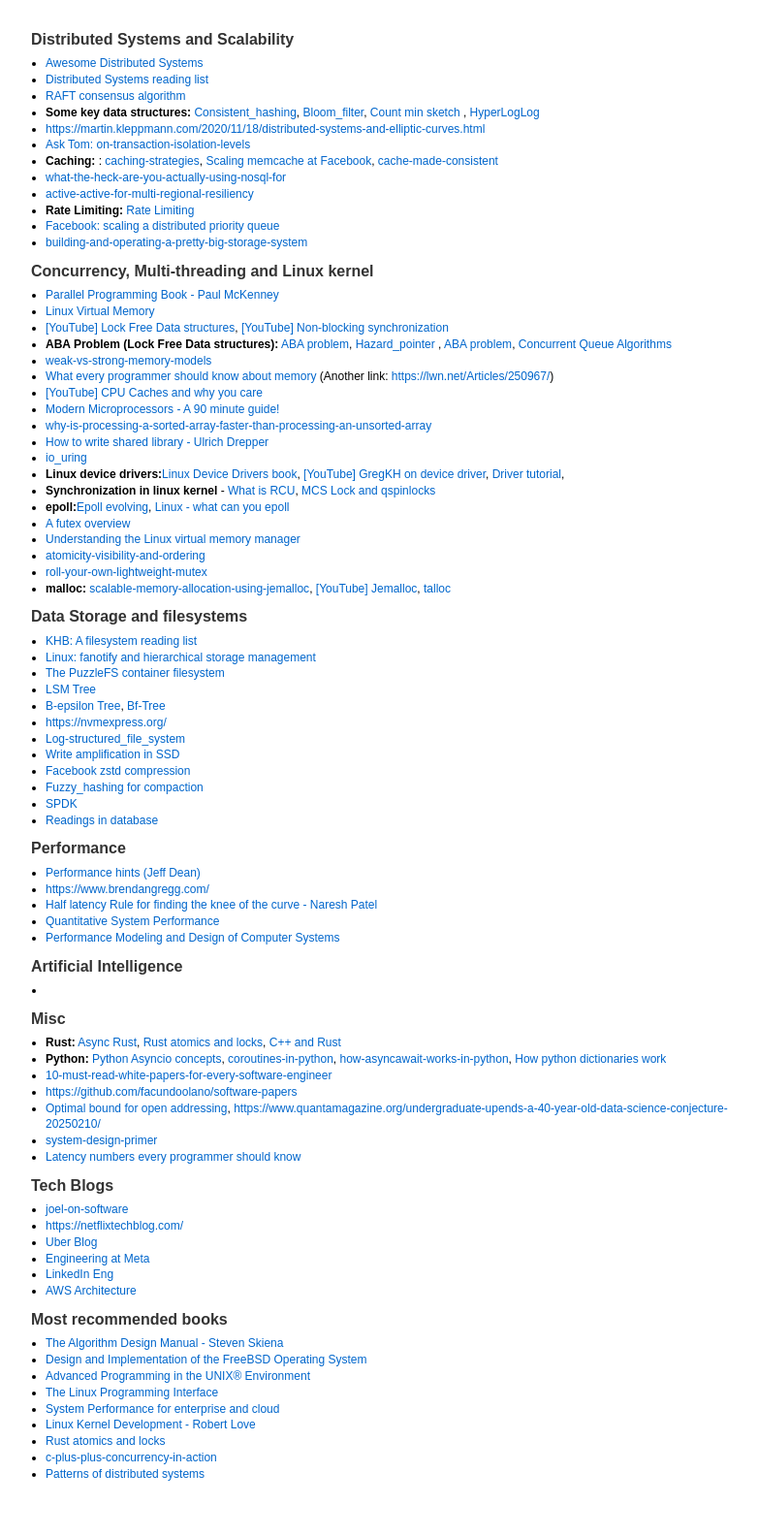
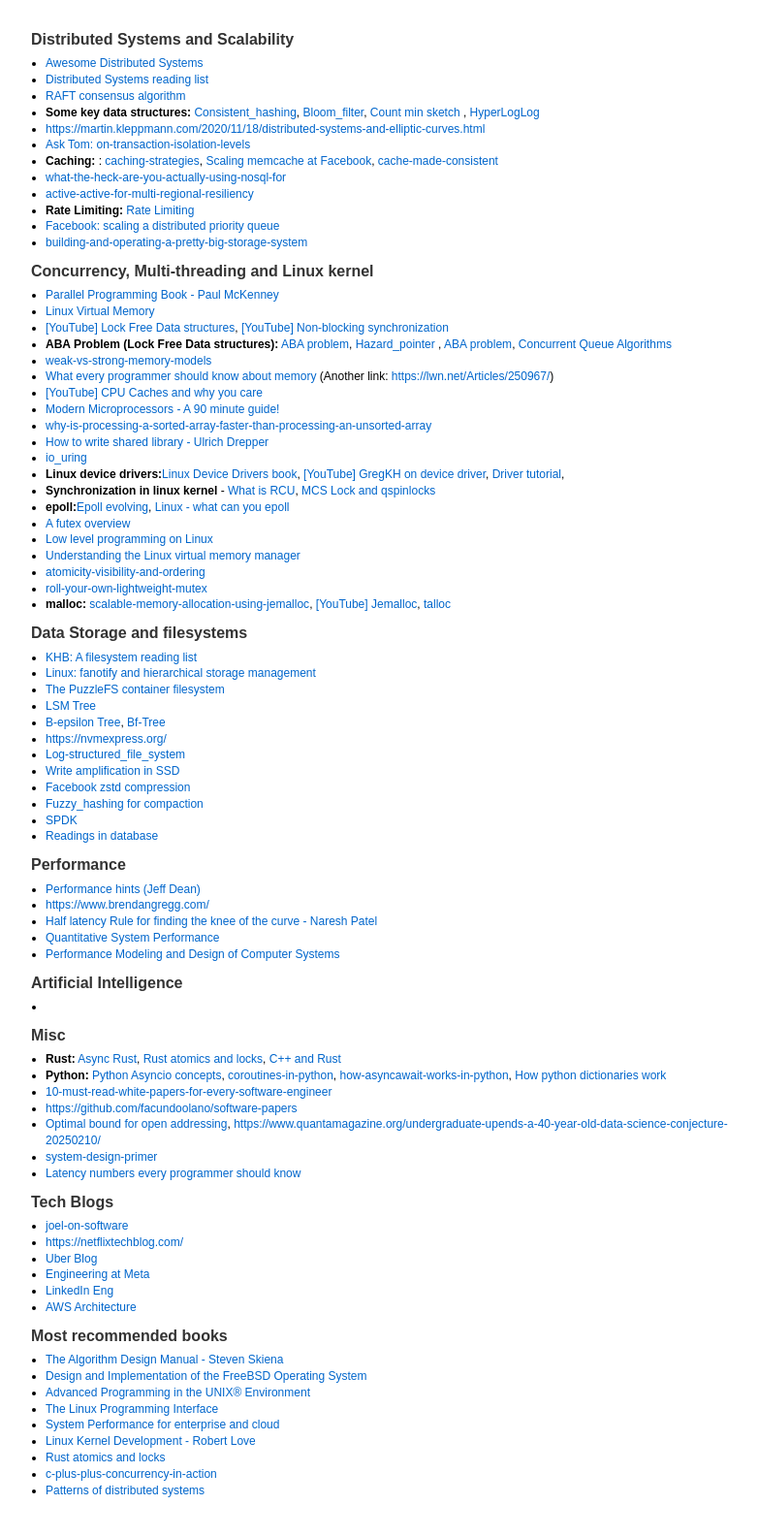
Before and after one commit to niraj17/niraj17.github.io, a Jekyll site: the page info/tech.html, which Jekyll copies as it is, in a window 1280 px wide. Shown: the whole page at 97% size, without its empty margins (223-1005 px from the left). Built offline with Jekyll 4.4.1, drawn with Linux system fonts in a browser that asks for light colours.

Commit message:
Update tech.html

```diff
--- a/info/tech.html
+++ b/info/tech.html
@@ -131,6 +131,7 @@
            <li> <b> Synchronization in linux kernel</b> - <a href=https://www.kernel.org/doc/html/next/RCU/whatisRCU.html>What is RCU</a>, <a href=https://lwn.net/Articles/590243/>MCS Lock and qspinlocks</a>
 	   <li> <b> epoll:</b><a href=https://lwn.net/Articles/633422/>Epoll evolving</a>, <a href=https://darkcoding.net/software/linux-what-can-you-epoll/>Linux - what can you epoll</a>
            <li> <a href=https://lwn.net/Articles/360699/>A futex overview</a>
+			<li><a href=https://www.linkedin.com/pulse/low-level-programming-linux-x86-64-series-ayman-alheraki-c8vzf/>Low level programming on Linux</li>
            <li> <a href=https://www.kernel.org/doc/gorman/>Understanding the Linux virtual memory manager</a>
            <li> <a href=https://jeremymanson.blogspot.com/2007/08/atomicity-visibility-and-ordering.html>atomicity-visibility-and-ordering</a>
            <li> <a href=https://preshing.com/20120226/roll-your-own-lightweight-mutex/>roll-your-own-lightweight-mutex</a>
```
